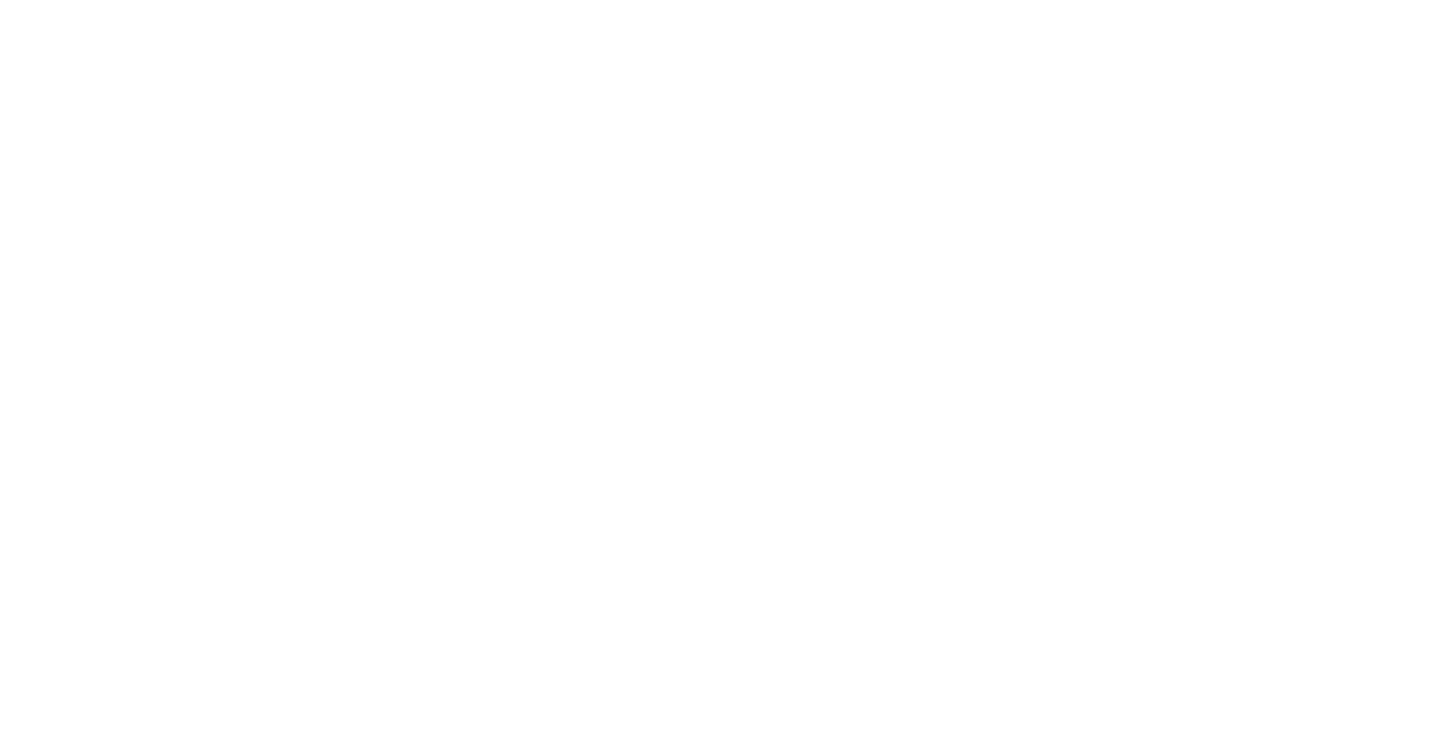
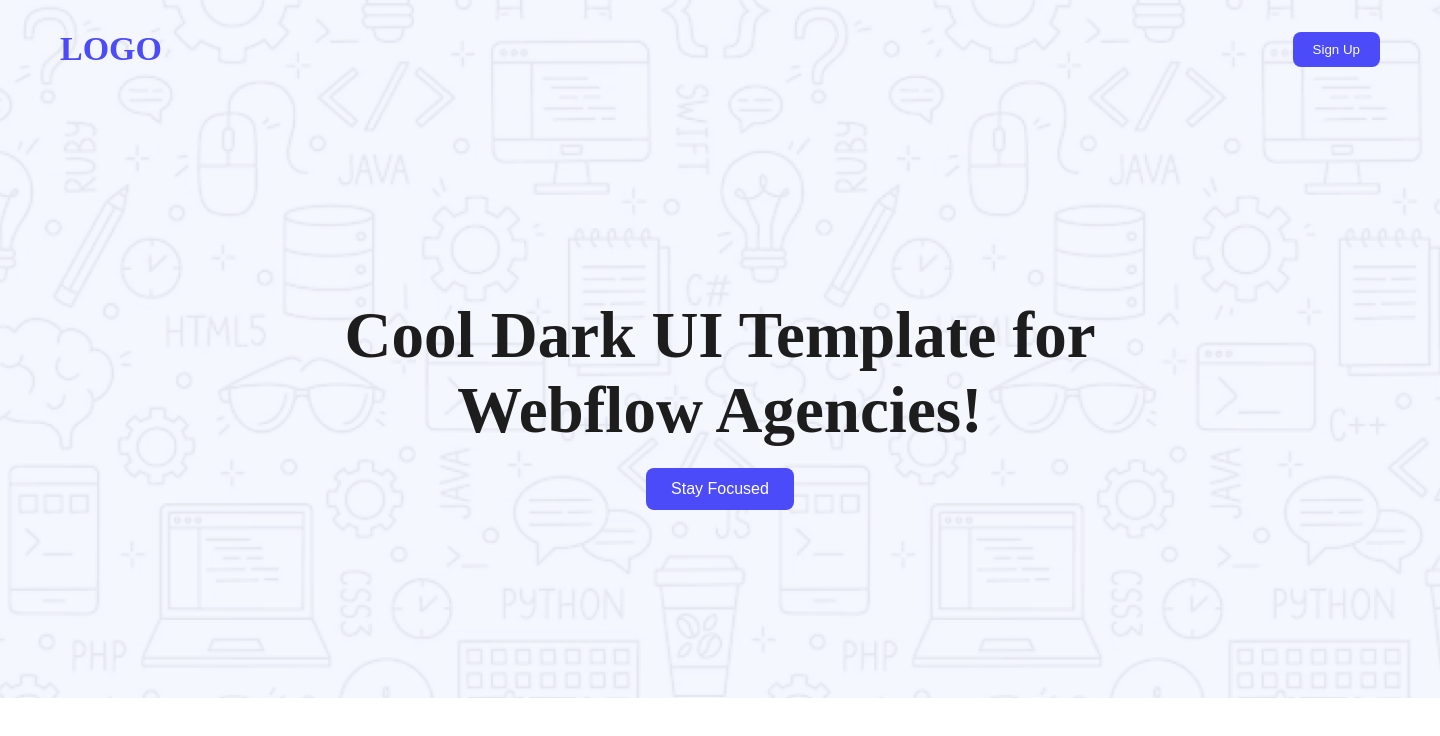
Before and after one commit to saifur-sagor/Assignment-1-repository, a plain HTML site: page index.html in a window 1280 px wide. Shown: the whole page, 1440 px wide, since content can reach past the window. Drawn offline with Linux system fonts and the light colour scheme.

Commit message:
first commit

```diff
--- a/index.html
+++ b/index.html
@@ -4,8 +4,22 @@
     <meta charset="UTF-8">
     <meta name="viewport" content="width=device-width, initial-scale=1.0">
     <title>Assignment-1</title>
+    <link rel="stylesheet" href="style/style.css">
 </head>
 <body>
+    <section>
+     <div class="main-section">
+       <div class="navbar">
+        <div class="logo">LOGO</div>
+          <button class="signup-btn">Sign Up</button>
+       </div>
+
+      <div class="content">
+       <h1>Cool Dark UI Template for <br> Webflow Agencies!</h1>
+       <button class="main-btn">Stay Focused</button>
+      </div>
+     </div>
+  </section>
 
 </body>
 </html>
--- a/style/style.css
+++ b/style/style.css
@@ -3,7 +3,7 @@
   padding: 0;
 }
 .main-section {
-  background-image: url('../image/Hero-bg.png');
+  background-image: url('../Assets/Hero-bg.png');
   background-size: cover;
   background-position: center;
   width:1440px;
```
